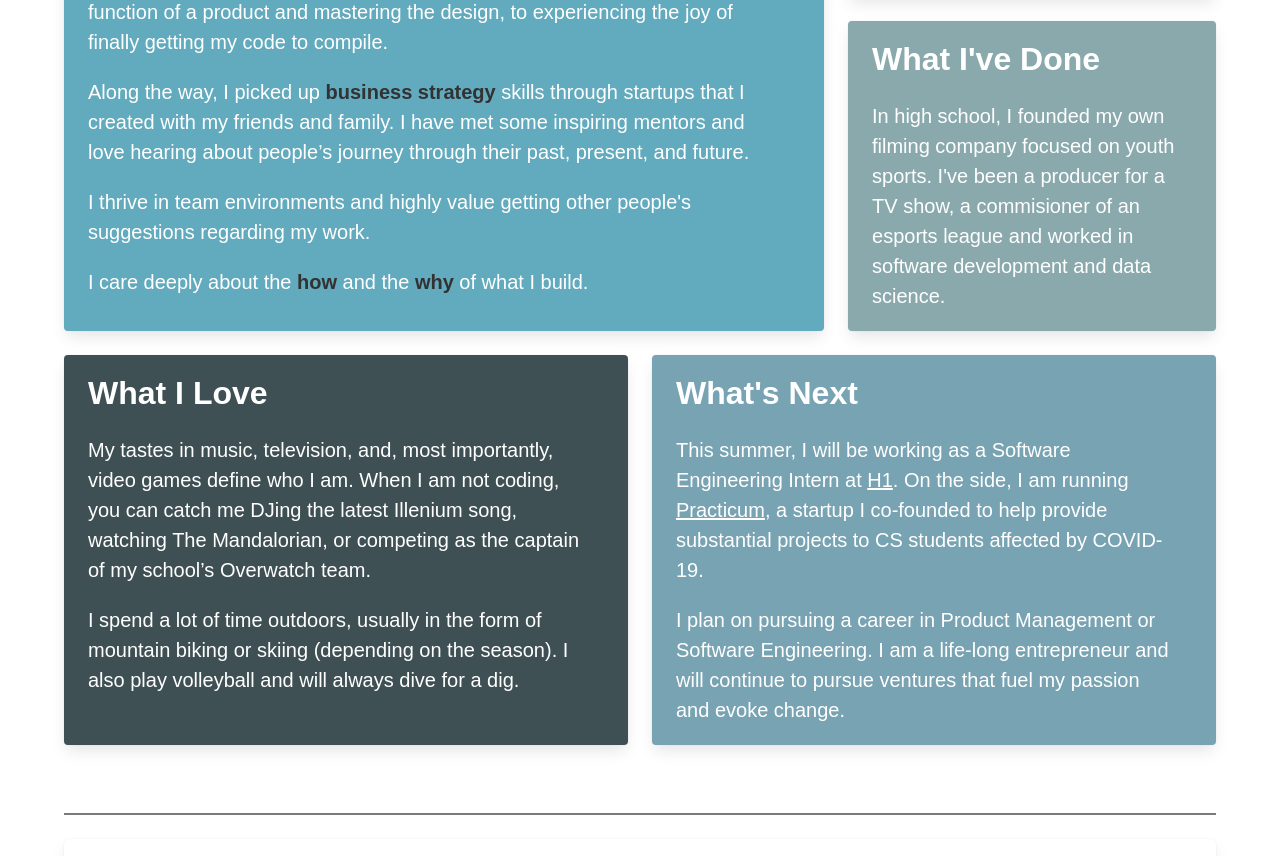
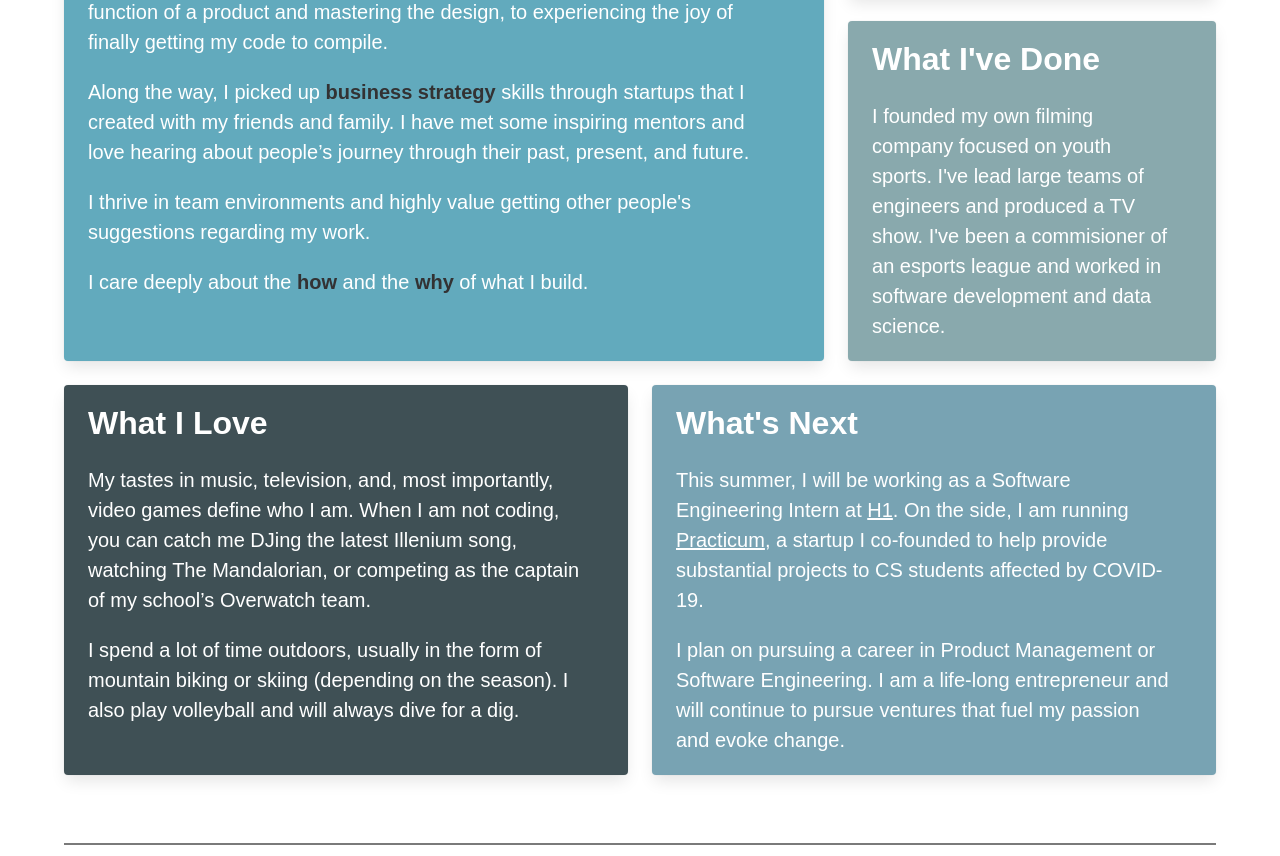
Before and after one commit to wlhunter00/wlhunter00.github.io, a plain HTML site: page index.html in a window 1280 px wide. Shown: the part 1004-1860 px from the top of the page. Drawn offline with nearby package versions, Linux system fonts and the light colour scheme.

Commit message:
what i've done changes

```diff
--- a/index.html
+++ b/index.html
@@ -148,10 +148,9 @@
                         <div class="is-size-5">
                             <div class="content">
                                 <p>
-                                    In high school, I founded my own filming company focused on youth sports. I've been
-                                    a
-                                    producer for a TV show, a commisioner of an esports league and worked in
-                                    software development and data science.
+                                    I founded my own filming company focused on youth sports. I've lead large teams of
+                                    engineers and produced a TV show. I've been a commisioner of an esports
+                                    league and worked in software development and data science.
                                 </p>
                             </div>
                         </div>
```
